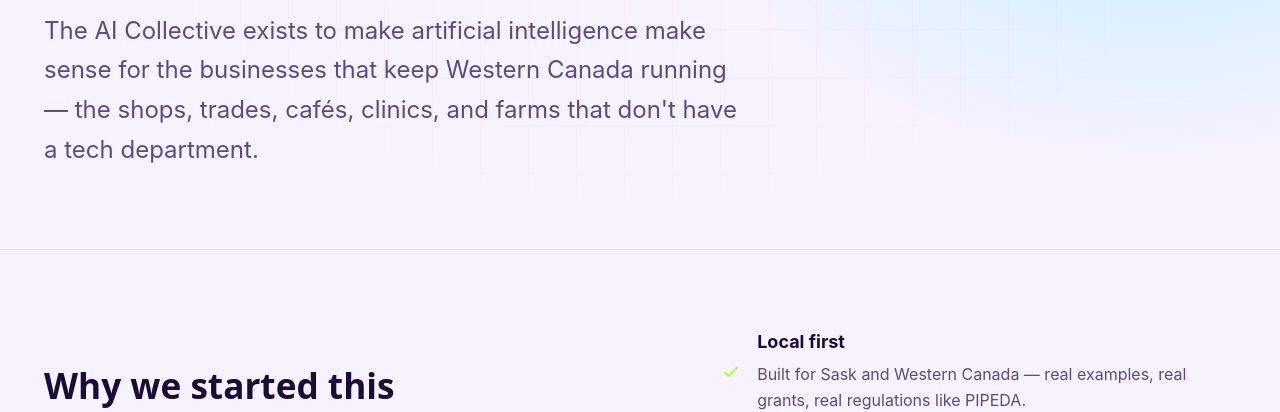
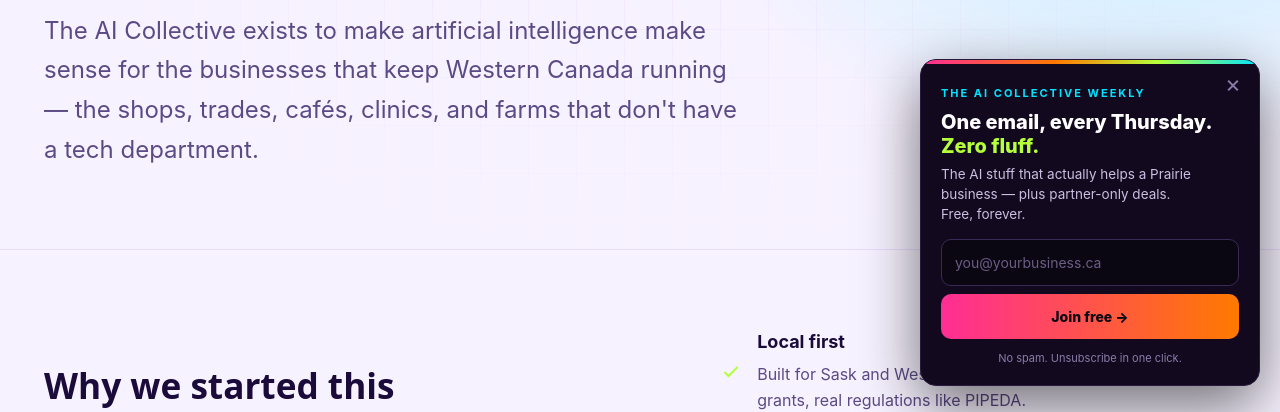
Before and after one commit to joelwfm-prog/aicollective-biz, a website: page about.html in a window 1280 px wide. Shown: the part 394-806 px from the top of the page. Drawn offline with Linux system fonts and the light colour scheme; a web font is replaced by a local one.

Commit message:
Add subtle slide-in newsletter signup popup site-wide

```diff
--- a/about.html
+++ b/about.html
@@ -165,5 +165,6 @@
   </footer>
 
   <script src="js/main.js"></script>
+  <script src="js/newsletter-popup.js" defer></script>
 </body>
 </html>
--- a/css/style.css
+++ b/css/style.css
@@ -701,3 +701,31 @@ a.side-card:hover { transform: translateX(4px); border-color: var(--color-border
 .mobile-nav__links { display: flex; flex-direction: column; gap: var(--space-2); }
 .mobile-nav__links a { font-family: var(--font-display); font-size: var(--text-xl); font-weight: 600; padding-block: var(--space-3); border-bottom: 1px solid var(--color-divider); }
 .mobile-nav__links a:hover { color: var(--neon-cyan); }
+
+/* ================= Newsletter slide-in popup ================= */
+.aic-nlpop{position:fixed;right:20px;bottom:20px;width:340px;max-width:calc(100vw - 32px);
+  background:#12091f;border:1px solid #2a1a3f;border-radius:16px;overflow:hidden;z-index:9999;
+  box-shadow:0 20px 60px rgba(0,0,0,.55);opacity:0;transform:translateY(24px) scale(.98);
+  transition:opacity .35s ease,transform .35s ease;font-family:inherit}
+.aic-nlpop.is-in{opacity:1;transform:translateY(0) scale(1)}
+.aic-nlpop__bar{height:4px;background:linear-gradient(90deg,#ff2d95,#ff7a00 40%,#b6ff3b 70%,#00e5ff)}
+.aic-nlpop__close{position:absolute;top:8px;right:10px;background:transparent;border:0;color:#8a7ca8;
+  font-size:24px;line-height:1;cursor:pointer;padding:4px 8px;border-radius:8px;transition:color .2s,background .2s}
+.aic-nlpop__close:hover{color:#fff;background:rgba(255,255,255,.06)}
+.aic-nlpop__body{padding:20px 20px 18px}
+.aic-nlpop__eyebrow{font-size:11px;letter-spacing:2px;text-transform:uppercase;color:#00e5ff;font-weight:700}
+.aic-nlpop__title{font-size:20px;font-weight:800;color:#fff;line-height:1.2;margin:8px 0 6px}
+.aic-nlpop__title span{color:#b6ff3b}
+.aic-nlpop__desc{font-size:13.5px;color:#c9bfe0;line-height:1.5;margin:0 0 14px}
+.aic-nlpop__form{display:flex;flex-direction:column;gap:8px}
+.aic-nlpop__input{width:100%;box-sizing:border-box;padding:11px 13px;border-radius:10px;
+  border:1px solid #3a2a55;background:#0a0612;color:#fff;font-size:14px;outline:none;transition:border-color .2s,box-shadow .2s}
+.aic-nlpop__input:focus{border-color:#00e5ff;box-shadow:0 0 0 3px rgba(0,229,255,.18)}
+.aic-nlpop__input::placeholder{color:#6b5d85}
+.aic-nlpop__btn{width:100%;padding:11px 16px;border:0;border-radius:10px;cursor:pointer;
+  font-size:14px;font-weight:800;color:#0a0612;background:linear-gradient(90deg,#ff2d95,#ff7a00);
+  transition:transform .15s ease,box-shadow .2s ease}
+.aic-nlpop__btn:hover{transform:translateY(-1px);box-shadow:0 0 22px rgba(255,45,149,.55)}
+.aic-nlpop__note{font-size:14px;color:#b6ff3b;font-weight:600;margin:4px 0 0}
+.aic-nlpop__fine{font-size:11px;color:#8a7ca8;margin:10px 0 0;text-align:center}
+@media (max-width:480px){.aic-nlpop{right:12px;left:12px;bottom:12px;width:auto}}
--- /dev/null
+++ b/js/newsletter-popup.js
@@ -0,0 +1,84 @@
+/* The AI Collective — subtle slide-in newsletter signup
+   Appears after 15s OR when the visitor scrolls past 40% of the page.
+   Dismissible; remembers dismissal + signup for 30 days via localStorage.
+   Non-blocking, bottom-right, matches the neon theme. */
+(function () {
+  var KEY = 'aic_nl_popup';
+  var THIRTY_DAYS = 30 * 24 * 60 * 60 * 1000;
+
+  // Respect prior dismissal/signup
+  try {
+    var saved = JSON.parse(localStorage.getItem(KEY) || 'null');
+    if (saved && saved.until && Date.now() < saved.until) return;
+  } catch (e) {}
+
+  // Don't show on very small viewports until interaction (avoid covering content)
+  var shown = false;
+
+  function buildPopup() {
+    if (shown) return;
+    shown = true;
+
+    var wrap = document.createElement('div');
+    wrap.className = 'aic-nlpop';
+    wrap.setAttribute('role', 'dialog');
+    wrap.setAttribute('aria-label', 'Newsletter signup');
+    wrap.innerHTML = [
+      '<button class="aic-nlpop__close" aria-label="Close">&times;</button>',
+      '<div class="aic-nlpop__bar" aria-hidden="true"></div>',
+      '<div class="aic-nlpop__body">',
+        '<div class="aic-nlpop__eyebrow">The AI Collective Weekly</div>',
+        '<div class="aic-nlpop__title">One email, every Thursday.<br><span>Zero fluff.</span></div>',
+        '<p class="aic-nlpop__desc">The AI stuff that actually helps a Prairie business \u2014 plus partner-only deals. Free, forever.</p>',
+        '<form class="aic-nlpop__form">',
+          '<input class="aic-nlpop__input" type="email" required placeholder="you@yourbusiness.ca" aria-label="Email address" />',
+          '<button class="aic-nlpop__btn" type="submit">Join free \u2192</button>',
+        '</form>',
+        '<p class="aic-nlpop__note" hidden>You\u2019re in. See you Thursday. \u2726</p>',
+        '<p class="aic-nlpop__fine">No spam. Unsubscribe in one click.</p>',
+      '</div>'
+    ].join('');
+    document.body.appendChild(wrap);
+    requestAnimationFrame(function () { wrap.classList.add('is-in'); });
+
+    function remember(days) {
+      try { localStorage.setItem(KEY, JSON.stringify({ until: Date.now() + days })); } catch (e) {}
+    }
+
+    wrap.querySelector('.aic-nlpop__close').addEventListener('click', function () {
+      wrap.classList.remove('is-in');
+      remember(THIRTY_DAYS / 3); // dismissed: re-ask in ~10 days
+      setTimeout(function () { wrap.remove(); }, 350);
+    });
+
+    wrap.querySelector('.aic-nlpop__form').addEventListener('submit', function (e) {
+      e.preventDefault();
+      var email = wrap.querySelector('.aic-nlpop__input').value.trim();
+      if (!email) return;
+      // Try backend if present; degrade gracefully if not (static host).
+      var done = function () {
+        wrap.querySelector('.aic-nlpop__form').hidden = true;
+        wrap.querySelector('.aic-nlpop__note').hidden = false;
+        remember(THIRTY_DAYS); // signed up: don't ask again for 30 days
+        setTimeout(function () { wrap.classList.remove('is-in'); setTimeout(function(){wrap.remove();}, 350); }, 2600);
+      };
+      try {
+        fetch('/api/subscribe', {
+          method: 'POST',
+          headers: { 'Content-Type': 'application/json' },
+          body: JSON.stringify({ email: email, source: 'popup' })
+        }).then(done).catch(done);
+      } catch (err) { done(); }
+    });
+  }
+
+  // Trigger: 15s timer
+  var t = setTimeout(buildPopup, 15000);
+  // Trigger: scroll past 40%
+  function onScroll() {
+    var sc = window.scrollY || document.documentElement.scrollTop;
+    var h = document.documentElement.scrollHeight - window.innerHeight;
+    if (h > 0 && sc / h > 0.4) { clearTimeout(t); window.removeEventListener('scroll', onScroll); buildPopup(); }
+  }
+  window.addEventListener('scroll', onScroll, { passive: true });
+})();
```
Also changed, not shown: ai-solutions.html (+1 -0 lines), index.html (+1 -0 lines), latest.html (+1 -0 lines), playbook-a.html (+1 -0 lines), playbook-b.html (+1 -0 lines), playbook-c.html (+1 -0 lines), playbook-d.html (+1 -0 lines), playbook-e.html (+1 -0 lines), playbook-f.html (+1 -0 lines), playbooks.html (+1 -0 lines), weekly-2026-07-16.html (+1 -0 lines).
